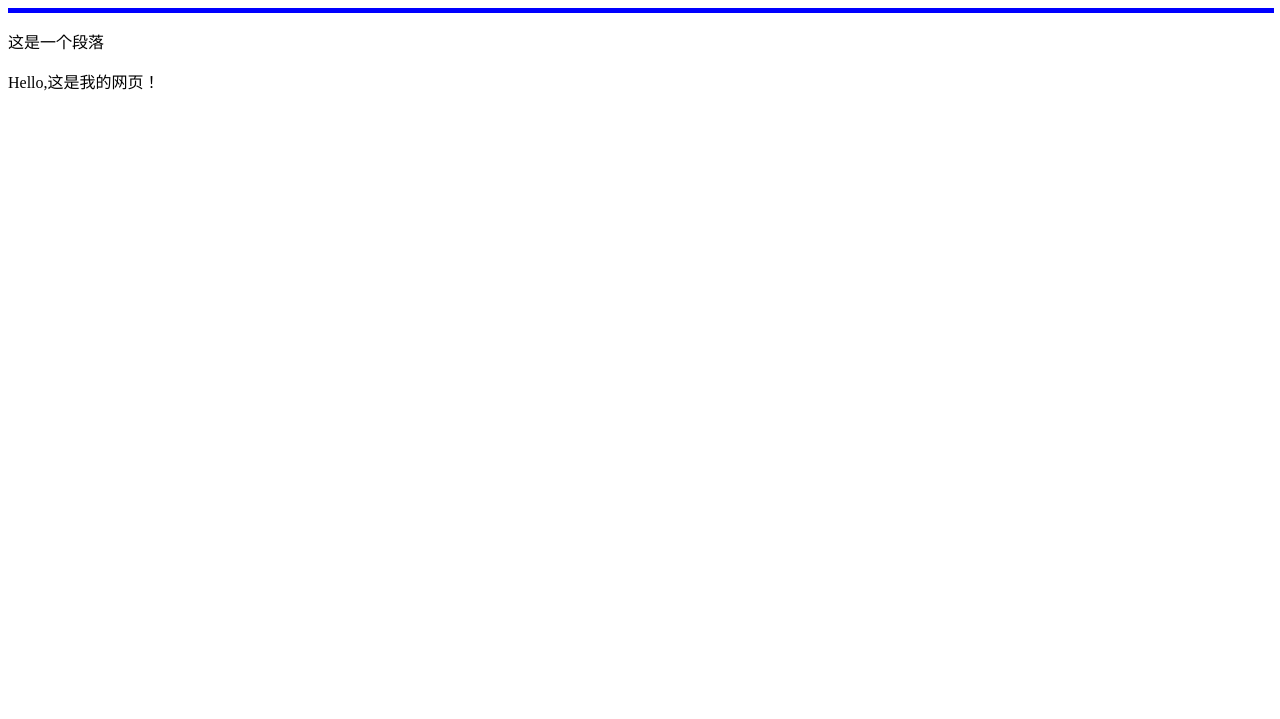
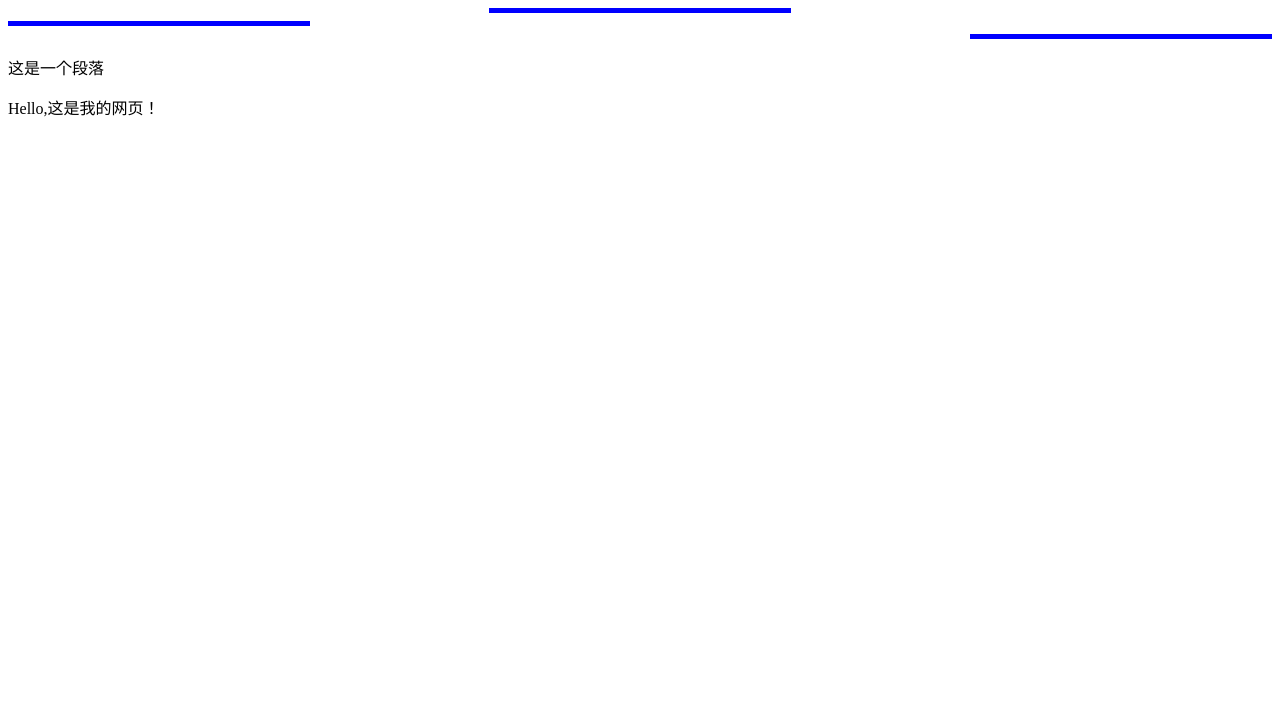
Before and after one commit to GCRY6/Python, a plain HTML site: page index.html in a window 1280 px wide. Shown: the part 81-800 px from the top of the page. Drawn offline with Linux system fonts and the light colour scheme.

Commit message:
style(ui): 调整页面水平线的宽度和对齐方式

```diff
--- a/index.html
+++ b/index.html
@@ -7,7 +7,9 @@
 </head>
 <body>
     <h1 align="center">我的网页</h1>
-    <hr color="blue" size="5" width="100%" align="center"/>
+    <hr color="blue" size="5" width="300" align="center"/>
+    <hr color="blue" size="5" width="300" align="left"/>
+    <hr color="blue" size="5" width="300" align="right"/>
     <p>这是一个段落</p>
     Hello,这是我的网页！
 </body>
```
